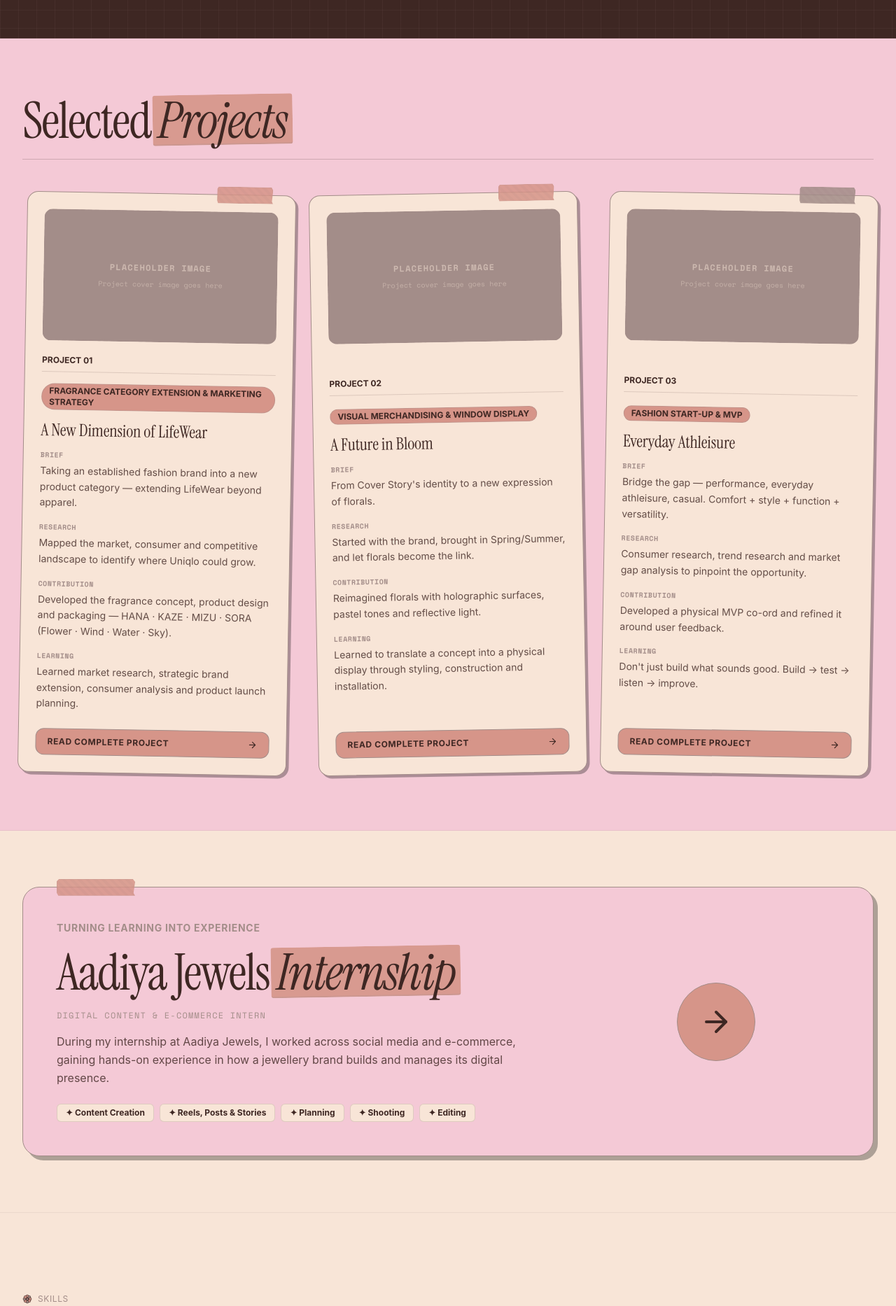
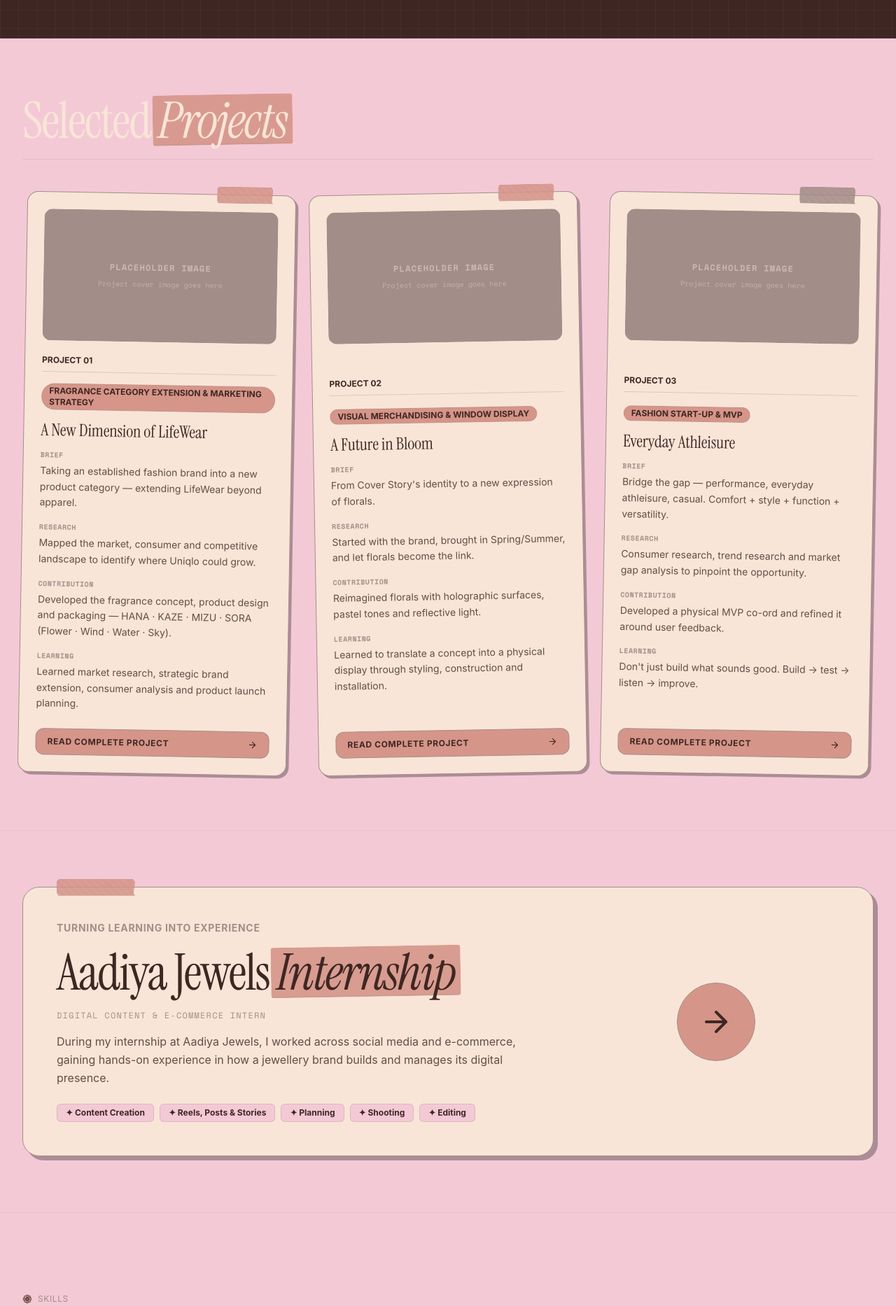
Before and after one commit to LavanayaKhandelwal/lavanaya, a React (Vite) app: page / in a window 1280 px wide. Shown: the part 740-2606 px from the top of the page at 70% size. Built offline with nearby package versions, Linux system fonts and the light colour scheme.

Commit message:
fix: all backgrounds espresso, no light section bands

```diff
--- a/src/components/home-sections/ContactSection.tsx
+++ b/src/components/home-sections/ContactSection.tsx
@@ -7,10 +7,10 @@
   const { contact } = portfolioData;
 
   return (
-    <section id="contact" className="py-20 lg:py-28 bg-[#F4C9D6]">
+    <section id="contact" className="py-20 lg:py-28">
       <div className="max-w-7xl mx-auto px-4 sm:px-6 lg:px-8">
         {/* Section Header */}
-        <div className="flex flex-col sm:flex-row sm:items-end justify-between mb-16 pb-4 border-b border-[#A38D89]/10">
+        <div className="flex flex-col sm:flex-row sm:items-end justify-between mb-16 pb-4 border-b border-[#A38D89]/20">
           <motion.div
             initial={{ opacity: 0, y: 15 }}
             whileInView={{ opacity: 1, y: 0 }}
--- a/src/components/home-sections/SkillsSection.tsx
+++ b/src/components/home-sections/SkillsSection.tsx
@@ -7,10 +7,10 @@
   const { skills } = portfolioData;
 
   return (
-    <section id="skills" className="py-20 lg:py-28 bg-[#F8E5D7] border-b border-[#A38D89]/15">
+    <section id="skills" className="py-20 lg:py-28 border-b border-[#A38D89]/15">
       <div className="max-w-7xl mx-auto px-4 sm:px-6 lg:px-8">
         {/* Section Header */}
-        <div className="flex flex-col sm:flex-row sm:items-end justify-between mb-12 pb-4 border-b border-[#3E2723]/15">
+        <div className="flex flex-col sm:flex-row sm:items-end justify-between mb-12 pb-4 border-b border-[#A38D89]/20">
           <motion.div
             initial={{ opacity: 0, y: 15 }}
             whileInView={{ opacity: 1, y: 0 }}
@@ -21,7 +21,7 @@
               <FlowerMark className="w-3.5 h-3.5 text-[#D69589]" />
               <span>SKILLS</span>
             </div>
-            <h2 className="relative z-10 font-serif-display text-4xl sm:text-6xl lg:text-7xl leading-[1.05] tracking-tight text-[#3E2723]">
+            <h2 className="relative z-10 font-serif-display text-4xl sm:text-6xl lg:text-7xl leading-[1.05] tracking-tight text-[#F8E5D7]">
               Skills &{' '}
               <span className="relative inline-block whitespace-nowrap">
                 <span className="absolute inset-0 -inset-x-2 bottom-1 bg-[#D69589] -rotate-1 rounded-sm -z-10 opacity-90 border-b-2 border-[#A38D89]/30" />
--- a/src/pages/HomePage.tsx
+++ b/src/pages/HomePage.tsx
@@ -140,11 +140,11 @@
       </section>
 
       {/* 2. THREE FEATURED PROJECTS PREVIEW */}
-      <section className="py-20 bg-[#F4C9D6] border-b border-[#A38D89]/15">
+      <section className="py-20 border-b border-[#A38D89]/15">
         <div className="max-w-7xl mx-auto px-4 sm:px-6 lg:px-8">
-          <div className="flex flex-col sm:flex-row sm:items-end justify-between mb-12 pb-4 border-b border-[#3E2723]/20">
+          <div className="flex flex-col sm:flex-row sm:items-end justify-between mb-12 pb-4 border-b border-[#A38D89]/20">
             <div>
-              <h2 className="relative z-10 font-serif-display text-4xl sm:text-6xl lg:text-7xl leading-[1.05] tracking-tight text-[#3E2723]">
+              <h2 className="relative z-10 font-serif-display text-4xl sm:text-6xl lg:text-7xl leading-[1.05] tracking-tight text-[#F8E5D7]">
                 Selected{' '}
                 <span className="relative inline-block whitespace-nowrap">
                   <span className="absolute inset-0 -inset-x-2 bottom-1 bg-[#D69589] -rotate-1 rounded-sm -z-10 opacity-90 border-b-2 border-[#A38D89]/30" />
@@ -233,9 +233,9 @@
       </section>
 
       {/* 3. INTERNSHIP FEATURE CALLOUT */}
-      <section className="py-20 bg-[#F8E5D7] border-b border-[#A38D89]/15">
+      <section className="py-20 border-b border-[#A38D89]/15">
         <div className="max-w-7xl mx-auto px-4 sm:px-6 lg:px-8">
-          <div className="bg-[#F4C9D6] border-[1.5px] border-[#A38D89] rounded-3xl p-8 sm:p-12 paper-shadow-lg relative">
+          <div className="bg-[#F8E5D7] border-[1.5px] border-[#A38D89] rounded-3xl p-8 sm:p-12 paper-shadow-lg relative">
             <div className="absolute -top-3 left-12">
               <WashiTape color="#D69589" width="w-28" />
             </div>
@@ -262,7 +262,7 @@
                 </p>
                 <div className="flex flex-wrap gap-2 pt-2">
                   {internship.page1SocialMedia.skillsApplied.slice(0, 5).map((sk, i) => (
-                    <span key={i} className="text-xs px-3 py-1 bg-[#F8E5D7] border border-[#A38D89]/30 rounded-md text-[#3E2723] font-bold">
+                    <span key={i} className="text-xs px-3 py-1 bg-[#F4C9D6] border border-[#A38D89]/30 rounded-md text-[#3E2723] font-bold">
                       ✦ {sk}
                     </span>
                   ))}
```
